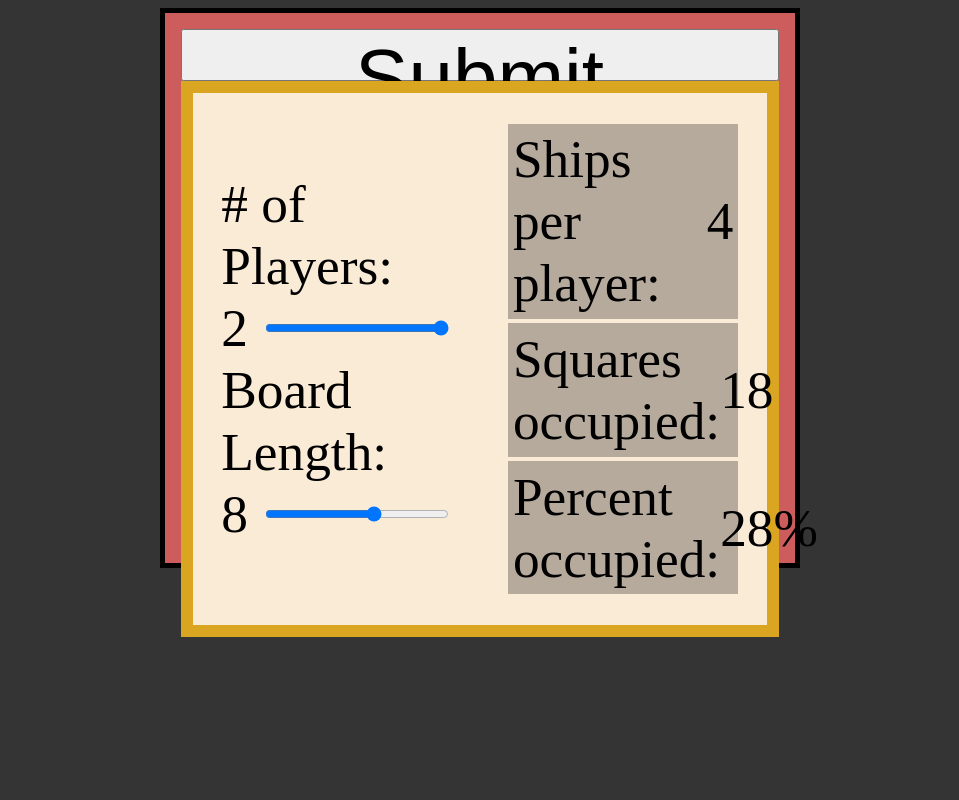
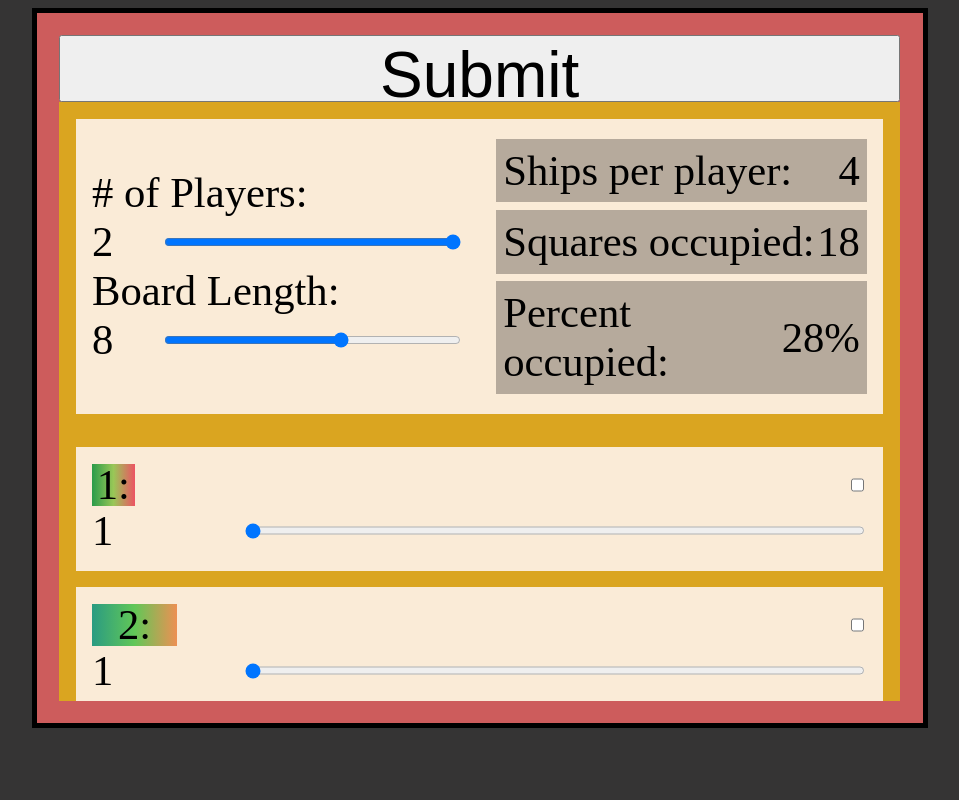
Before and after one commit to williams-derek-j/battleship, a website built with webpack: page src/template.html in a window 1280 px wide. Shown: the whole page, without its empty margins (162-1121 px from the left). Built offline with nearby package versions, Linux system fonts and the light colour scheme.

Commit message:
more styles for settings page, look nice but pretty wonky underneath

```diff
--- a/src/InitGame.js
+++ b/src/InitGame.js
@@ -150,12 +150,17 @@ export default class InitGame {
         lengths.forEach((length) => {
             const container = document.createElement('div')
             container.id = `c${length}Container`
+            container.classList.add('setting','shipSelect',`check${length}`)
+
+            const checkContainer = document.createElement('div')
+            checkContainer.id = `c${length}CheckContainer`
+            checkContainer.classList.add('setting','shipSelect','checkContainer',`check${length}`)
 
             const check = document.createElement('input')
             check.id = `check${length}`
             check.type = 'checkbox'
             check.value = length
-            check.classList.add('setting','ship',`check${length}`)
+            check.classList.add('setting','shipSelect',`check${length}`)
 
             const label = document.createElement('label')
             label.id = `c${length}Label`
@@ -280,9 +285,10 @@ export default class InitGame {
             quantity.value = '1'
             quantity.min = '1'
             quantity.max = '8'
+            quantity.oninput = () => {
+                quantity.previousElementSibling.textContent = quantity.value
+            }
             quantity.addEventListener('change', (event) => {
-                quantityCounter.textContent = `#: ${quantity.value}`
-
                 if (check.checked) {
                     const ship = shipsActive.find(ship => ship.value === Number(check.value))
                     ship.quantity = Number(event.target.value)
@@ -312,13 +318,16 @@ export default class InitGame {
                 }
             })
             const quantityCounter = document.createElement('span')
-            quantityCounter.textContent = `#: ${quantity.value}`
+            quantityCounter.id = `c${length}QuantityCounter`
+            quantityCounter.textContent = `${ quantity.value }`
 
             quantityContainer.appendChild(quantityCounter)
             quantityContainer.appendChild(quantity)
 
-            container.appendChild(label)
-            container.appendChild(check)
+            checkContainer.appendChild(label)
+            checkContainer.appendChild(check)
+
+            container.appendChild(checkContainer)
             container.appendChild(quantityContainer)
 
             shipLengths.appendChild(container)
--- a/src/style.css
+++ b/src/style.css
@@ -1,7 +1,7 @@
 ::-webkit-scrollbar { display: none; }
 
 html {
-    font-size: 5em;
+    font-size: 4em;
 }
 
 body {
@@ -26,18 +26,22 @@ div.invalid {
 }
 
 #gameSettings {
-    width: 50vw;
-    height: 70vh;
+    width: 70vw;
+    height: 90vh;
+
+    overflow: scroll;
 }
 
 #gameSettingsForm {
+    box-sizing: border-box;
+
     font-size: calc(1rem * (2 / 3));
-
-    box-sizing: border-box;
 
     border: 5px solid black;
 
     padding: 2.5%;
+
+    overflow: scroll;
 
     background-color: indianred;
 
@@ -56,14 +60,18 @@ div.invalid {
 
     width: 100%;
     height: 100%;
+    max-height: 100%;
+    max-width: 100%;
 }
 
-/*#gameSettingsForm > div {*/
-/*    background: goldenrod;*/
-/*    padding: 5%;*/
+#gameSettingsForm > div {
+    box-sizing: border-box;
 
-/*    overflow: scroll;*/
-/*}*/
+    background: goldenrod;
+    padding: 2%;
+
+    overflow: scroll;
+}
 
 #gameSettingsFormSubmit {
     /*grid-area: 1 / 1 / span 1 / span 2;*/
@@ -80,9 +88,7 @@ div.invalid {
 
     background: goldenrod;
 
-    padding: 2%;
-
-    /*height: 30%;*/
+    height: 30%;
     min-height: fit-content;
 
     display: flex;
@@ -92,14 +98,18 @@ div.invalid {
     align-items: stretch;
 }
 
-#gameSettingsForm #formHeader #inputsContainer {
+#gameSettingsForm #formHeader > div {
     box-sizing: border-box;
 
+    padding: 2%;
+
+    background: antiquewhite;
+}
+
+#gameSettingsForm #formHeader #inputsContainer {
     width: 50%;
     height: 100%;
     max-height: 100%;
-
-    padding: 5%;
 
     background: antiquewhite;
 
@@ -110,12 +120,8 @@ div.invalid {
 }
 
 #gameSettingsForm #statsContainer {
-    box-sizing: border-box;
-
     width: 50%;
     height: 100%;
-
-    padding: 5%;
 
     background: antiquewhite;
 
@@ -142,9 +148,50 @@ div.invalid {
 
 #gameSettingsForm #shipLengths {
     /*grid-area: 3 / 1 / span 1 / span 2;*/
+    box-sizing: border-box;
+
+    max-height: 60%;
 
     display: flex;
     flex-direction: column;
+
+    overflow: scroll;
+}
+
+#gameSettingsForm #shipLengths > div.shipSelect {
+    /*grid-area: 3 / 1 / span 1 / span 2;*/
+    box-sizing: border-box;
+
+    padding: 2%;
+
+    background: antiquewhite;
+
+    margin-top: 1%;
+    margin-bottom: 1%;
+
+    display: flex;
+    flex-direction: column;
+
+    min-height: fit-content;
+
+    overflow: scroll;
+}
+
+#gameSettingsForm #shipLengths > div.shipSelect:first-child {
+    margin-top: 0%;
+}
+
+#gameSettingsForm #shipLengths > div.shipSelect:last-child {
+    margin-bottom: 0%;
+}
+
+#gameSettingsForm #shipLengths > div.shipSelect > .checkContainer {
+    /*grid-area: 3 / 1 / span 1 / span 2;*/
+    box-sizing: border-box;
+
+    display: flex;
+    flex-direction: row;
+    justify-content: space-between;
 
     overflow: scroll;
 }
@@ -154,6 +201,11 @@ div.invalid {
     flex-direction: row;
 
     justify-content: space-between;
+    align-items: center;
+}
+
+#gameSettingsForm .rangeContainer > input {
+    width: 80%;
 }
 
 #gameSettingsForm #playerCount {
```
